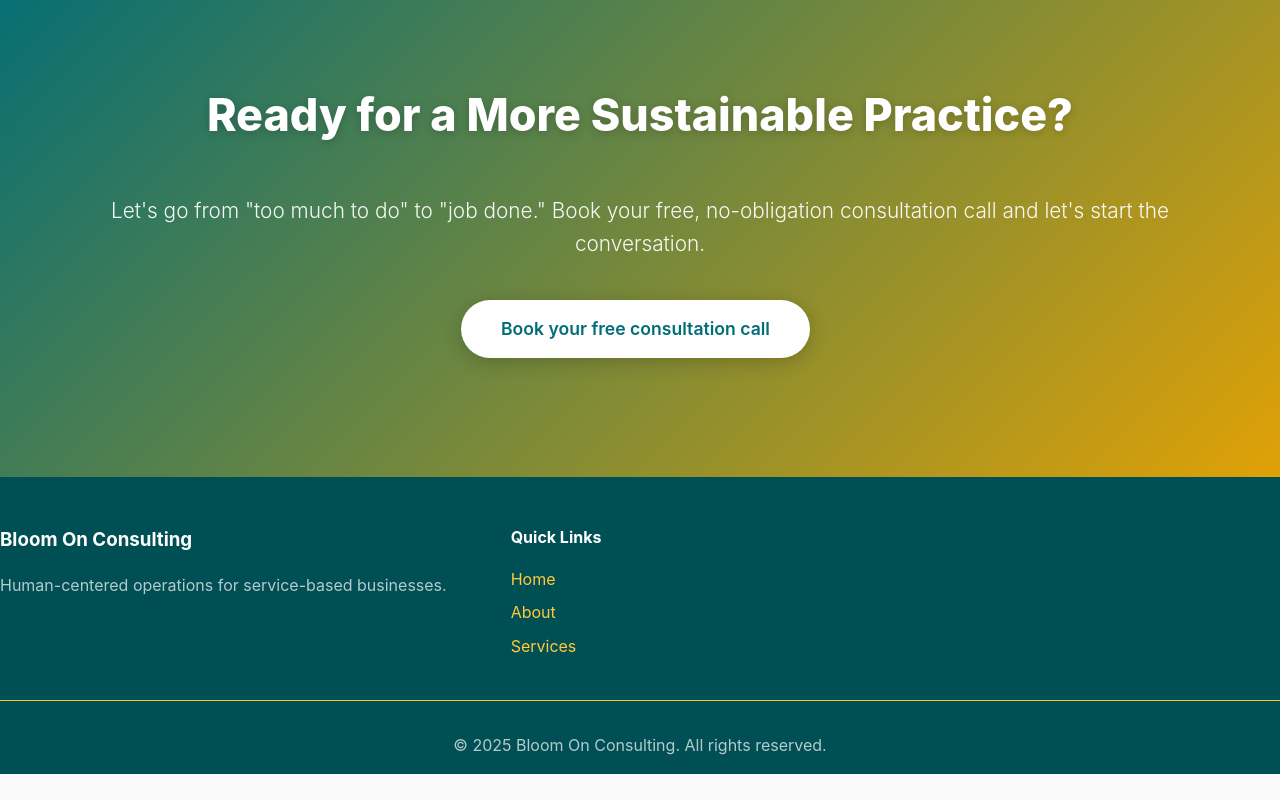
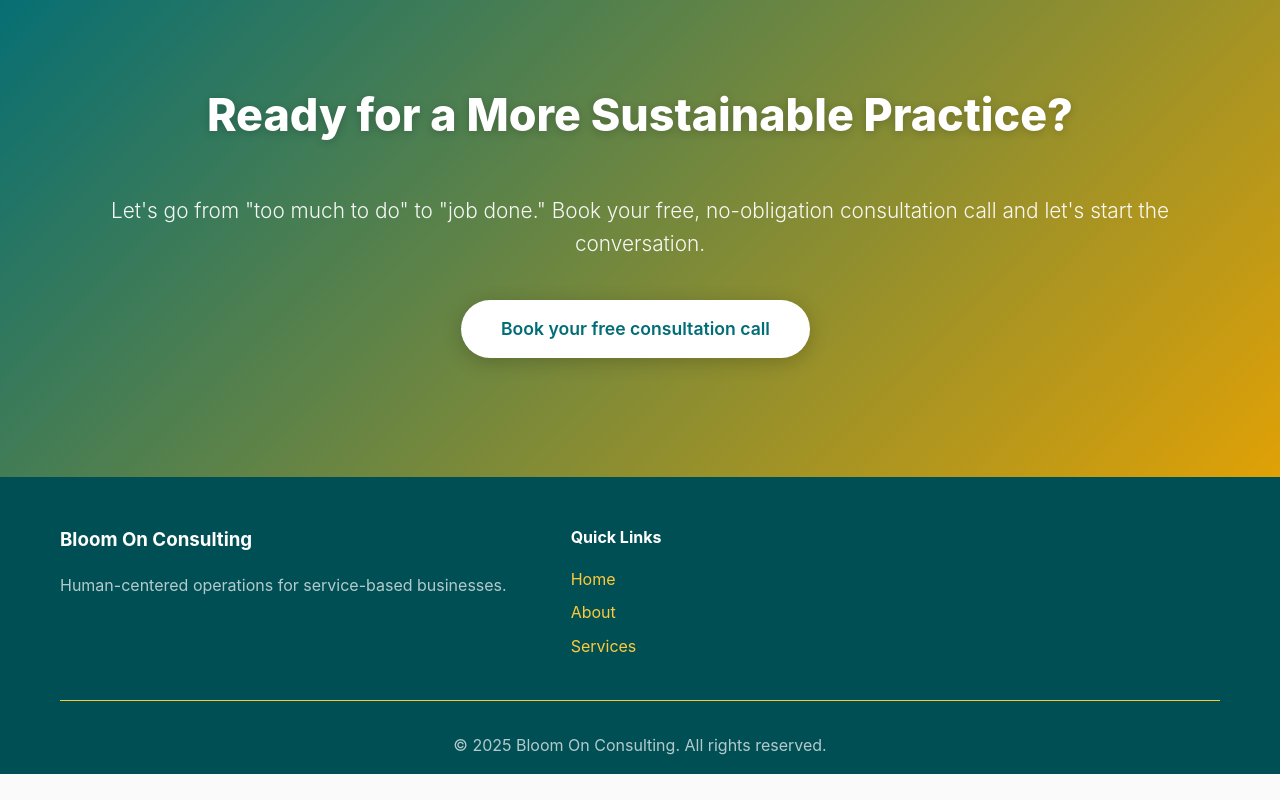
Before and after one commit to bloomonconsulting/bloomonconsulting, a plain HTML site: page index.html in a window 1280 px wide. Shown: the part 2155-2955 px from the top of the page. Drawn offline with Linux system fonts and the light colour scheme.

Commit message:
Update index.html

```diff
--- a/index.html
+++ b/index.html
@@ -111,9 +111,8 @@
   	</div>
   </section>
 
-
     <footer class="footer">
-        <div classL="container">
+        <div class="container">
             <div class="footer-content">
                 <div class="footer-section">
                     <h3>Bloom On Consulting</h3>
@@ -125,7 +124,7 @@
                         <li><a href="index.html">Home</a></li>
                         <li><a href="about.html">About</a></li>
                         <li><a href="services.html">Services</a></li>
-                        </ul>
+                    </ul>
                 </div>
             </div>
             <div class="footer-bottom">
```
